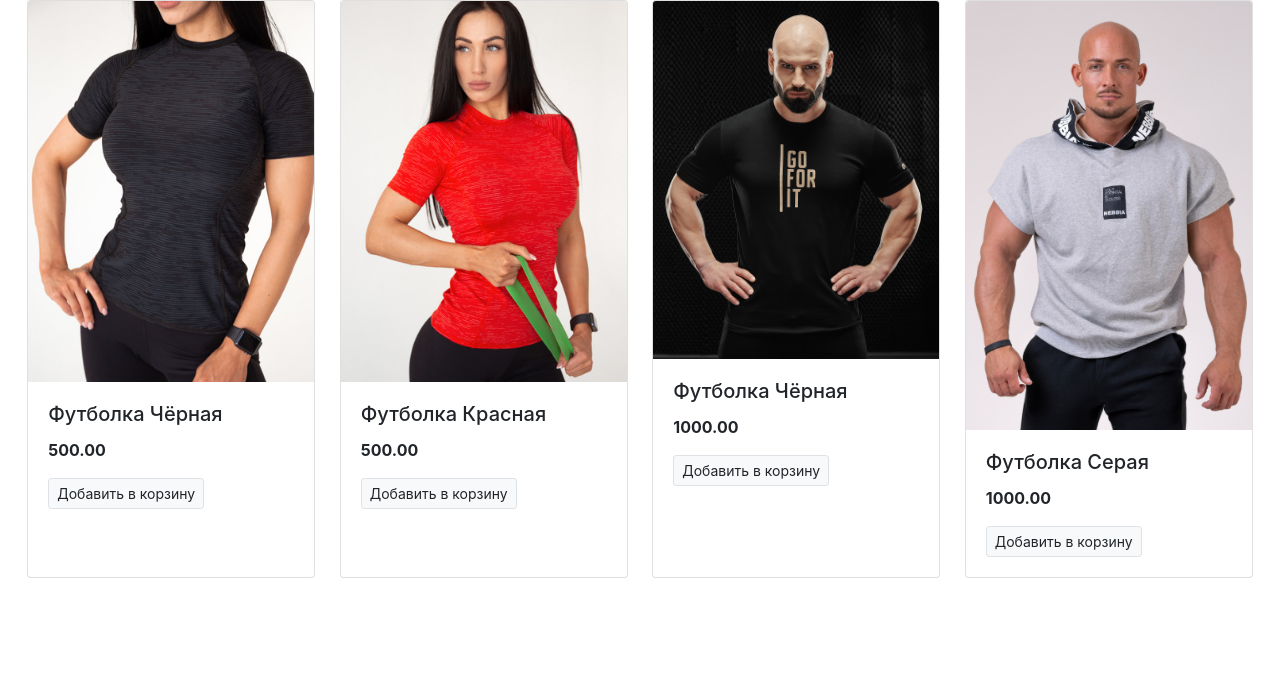
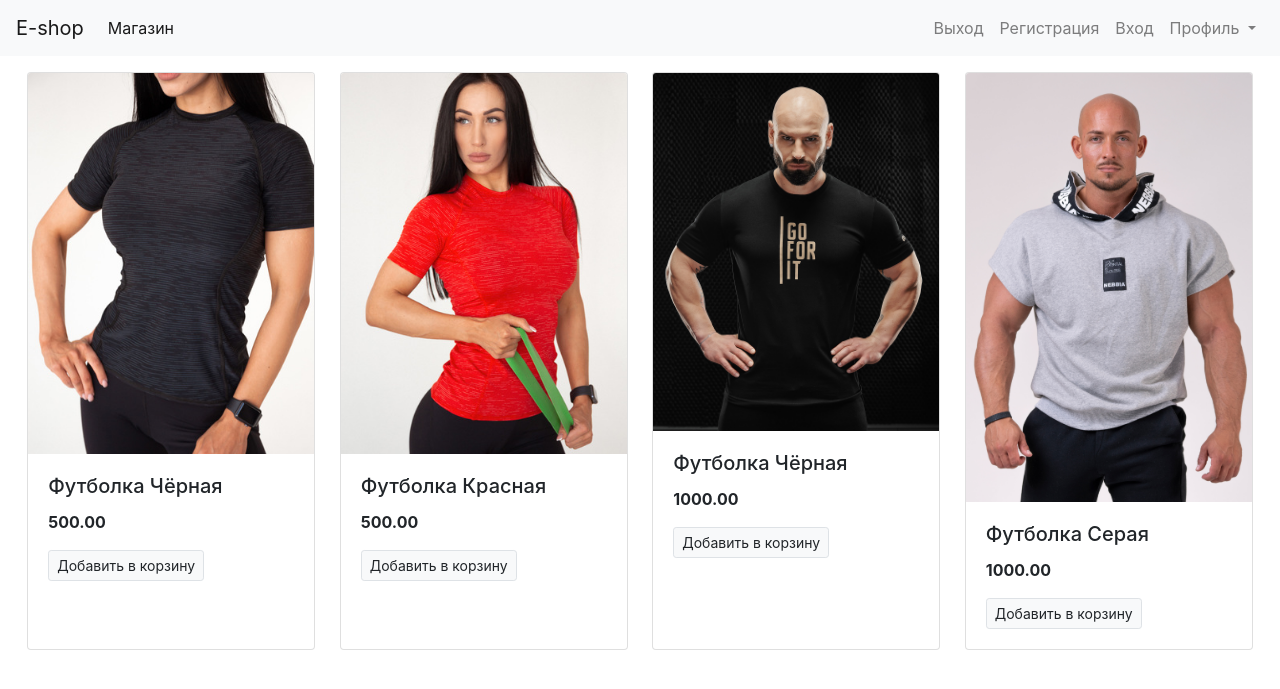
Before and after one commit to varnikgen/Eshop-indian, a Django app: page / in a window 1280 px wide. Shown: the top 689 px of the page. Run offline with Django 3.2, Linux system fonts and the light colour scheme; data comes from the database, SQL or seed files in the repository; some libraries are stand-ins or nearby versions.

Commit message:
Indian Eshop - Add navbar

```diff
--- a/store/templates/index.html
+++ b/store/templates/index.html
@@ -15,7 +15,50 @@
 </head>
 
 <body>
-    <div class="container-fluid">
+    <!-- navbar -->
+    <nav class="navbar navbar-expand-lg navbar-light bg-light">
+        <a class="navbar-brand" href="#">E-shop</a>
+        <button class="navbar-toggler" type="button" data-toggle="collapse" data-target="#navbarSupportedContent"
+            aria-controls="navbarSupportedContent" aria-expanded="false" aria-label="Toggle navigation">
+            <span class="navbar-toggler-icon"></span>
+        </button>
+
+        <div class="collapse navbar-collapse" id="navbarSupportedContent">
+            <ul class="navbar-nav mr-auto">
+                <li class="nav-item active">
+                    <a class="nav-link" href="#">Магазин <span class="sr-only">(current)</span></a>
+                </li>
+            </ul>
+
+            <ul class="navbar-nav my-2 my-lg-0">
+                <li class="nav-item ">
+                    <a class="nav-link" href="#">Выход <span class="sr-only">(current)</span></a>
+                </li>
+                <li class="nav-item ">
+                    <a class="nav-link" href="#">Регистрация <span class="sr-only">(current)</span></a>
+                </li>
+                <li class="nav-item ">
+                    <a class="nav-link" href="#">Вход <span class="sr-only">(current)</span></a>
+                </li>
+                <li class="nav-item dropdown">
+                    <a class="nav-link dropdown-toggle" href="#" id="navbarDropdown" role="button"
+                        data-toggle="dropdown" aria-haspopup="true" aria-expanded="false">
+                        Профиль
+                    </a>
+                    <div class="dropdown-menu" aria-labelledby="navbarDropdown">
+                        <a class="dropdown-item" href="#">Action</a>
+                        <a class="dropdown-item" href="#">Another action</a>
+                        <div class="dropdown-divider"></div>
+                        <a class="dropdown-item" href="#">Something else here</a>
+                    </div>
+                </li>
+            </ul>
+
+        </div>
+    </nav>
+
+    <!-- body -->
+    <div class="container-fluid mt-3">
         <div class="row mx-auto">
             {% for product in products %}
             <div class="card mx-auto mb-3" style="width: 18rem;">
```
